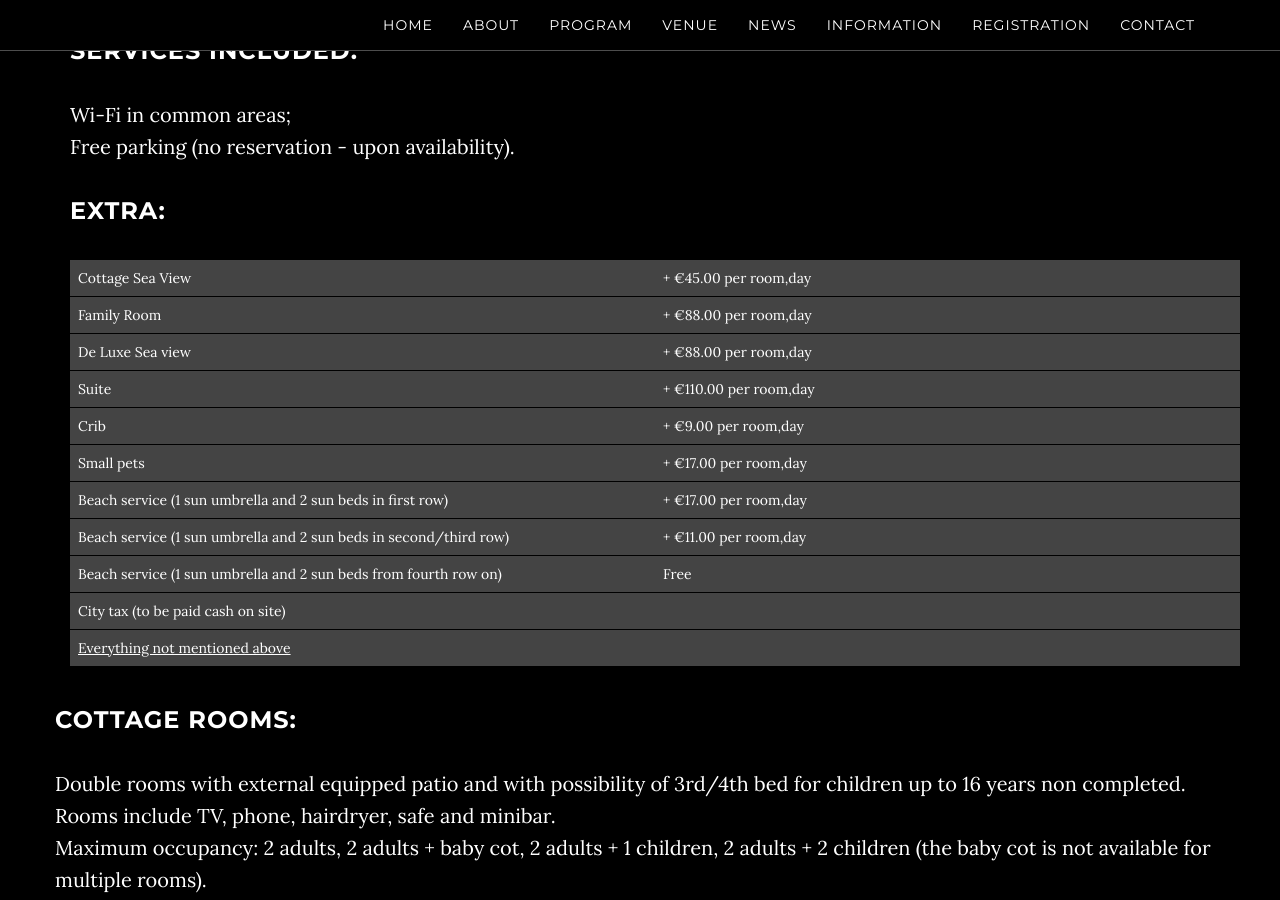
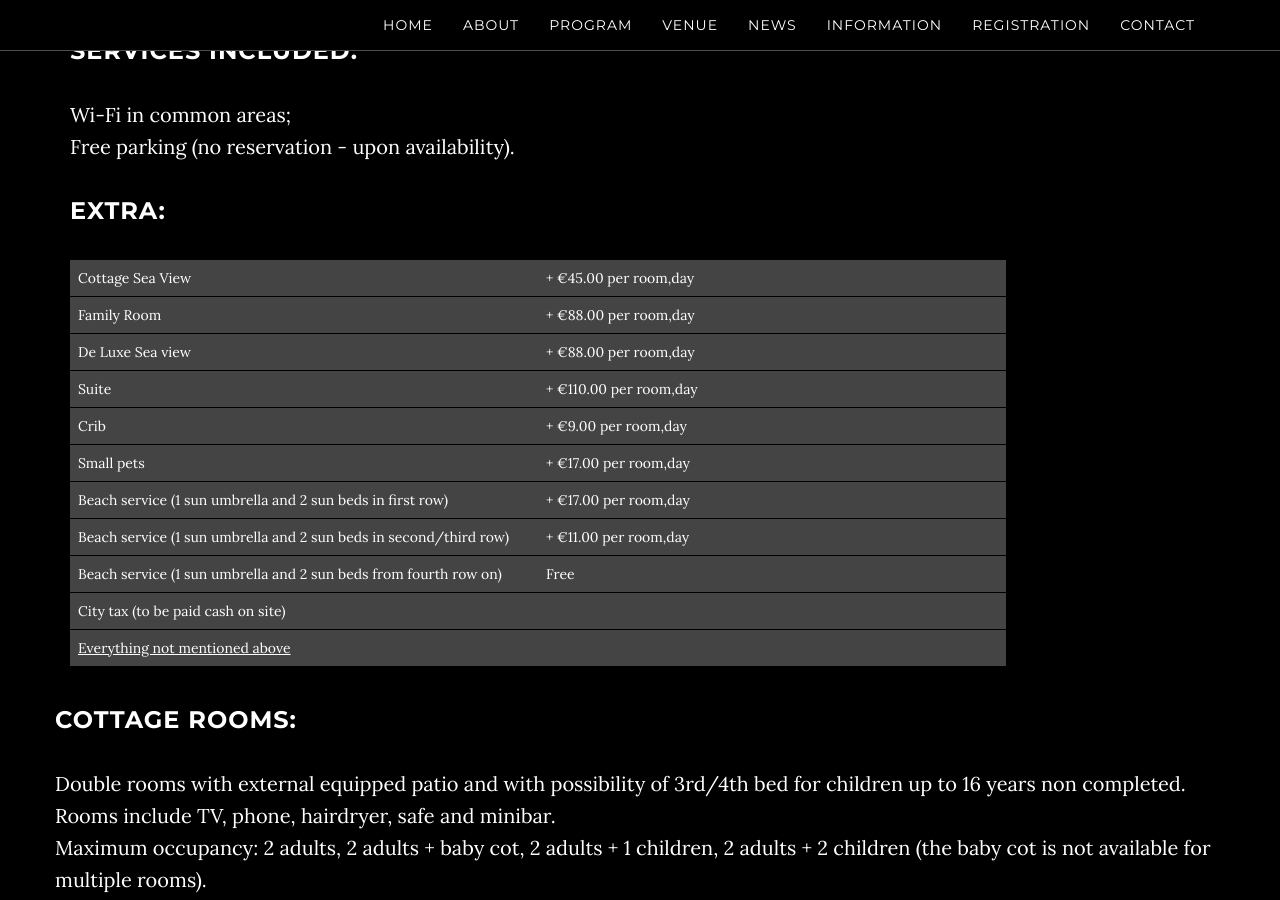
Before and after one commit to breakingthelimits/supereddington2018, a Jekyll site: the page built from index.html, in a window 1280 px wide and 900 px high, scrolled down 4542 px. Built offline with Jekyll 4.4.1, drawn with Linux system fonts in a browser that asks for light colours.

Commit message:
table width 100-->80%

```diff
--- a/_includes/venue.html
+++ b/_includes/venue.html
@@ -81,7 +81,7 @@
 
 
 
-               <TABLE style="WIDTH: 100%;">
+               <TABLE style="WIDTH: 80%;">
                     <TBODY>
                          <TR>
                              <TD class="layout_tdheader" style="WIDTH: 25%">
```
